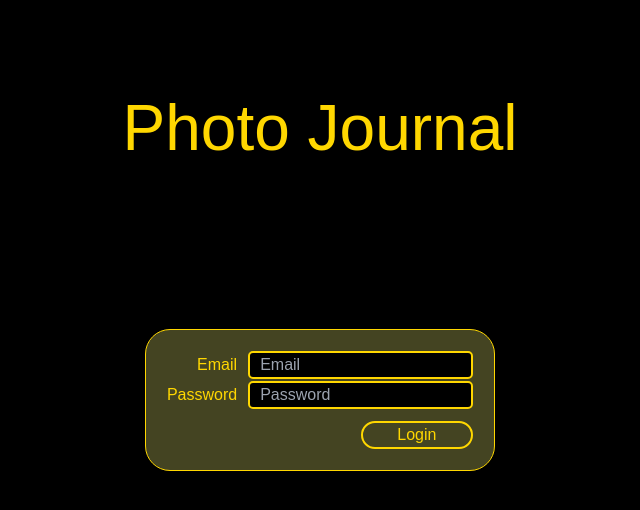
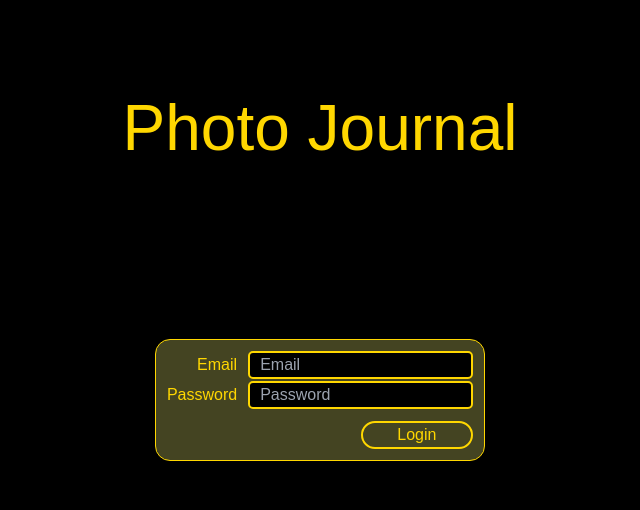
Before and after one commit to bigdude409/photo-journal, a Next.js app: page /login in a window 1280 px wide. Shown: the top 510 px of the page, without its empty margins (320-960 px from the left). Built offline with nearby package versions, Linux system fonts and the light colour scheme.

Commit message:
hover over login button

```diff
--- a/src/app/login/page.tsx
+++ b/src/app/login/page.tsx
@@ -67,7 +67,7 @@ const LoginPage = () => {
         <div style={{ display: 'flex', flexDirection: 'column', justifyContent: 'center', alignItems: 'center', height: '100vh', backgroundColor: 'black' }}>
             <h1 style={{ color: '#FFD700', fontFamily: 'inherit', marginBottom: '0px', fontSize: '4em', position: 'absolute', top: '10%' }}>Photo Journal</h1>
             <div style={{ display: 'flex', flexDirection: 'column', alignItems: 'center', justifyContent: 'center', height: '100%' }}>
-                <div style={{ border: '1px solid #FFD700', borderRadius: '25px', padding: '20px', backgroundColor: '#444422' }}>
+                <div style={{ border: '1px solid #FFD700', borderRadius: '15px', padding: '10px', backgroundColor: '#444422' }}>
                     <table style={{ color: '#FFD700', marginBottom: '0px' }}>
                         <tbody>
                             <tr>
@@ -128,7 +128,10 @@ const LoginPage = () => {
                                             width: '50%',
                                             margin: '10px auto 0',
                                             fontFamily: 'inherit',
+                                            transition: 'background-color 0.3s ease'
                                         }}
+                                        onMouseOver={(e) => e.currentTarget.style.backgroundColor = 'black'}
+                                        onMouseOut={(e) => e.currentTarget.style.backgroundColor = 'transparent'}
                                     >
                                         Login
                                     </button>
```
